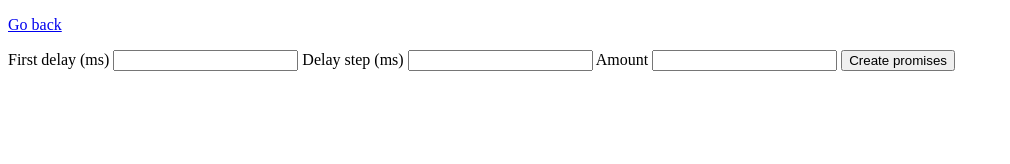
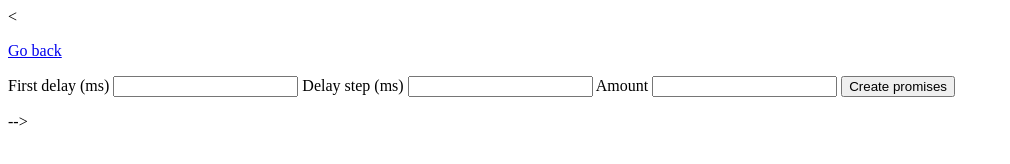
Before and after one commit to kabakmichal/goit-js-hw-09, a plain HTML site: page 03-promises.html in a window 1280 px wide. Shown: the whole page, without its empty margins (0-1010 px from the left). Drawn offline with Linux system fonts and the light colour scheme.

Commit message:
Deploying to gh-pages from @ kabakmichal/goit-js-hw-09@3f2b4f020c586d3c5c483253265de91e1b64e0a7 🚀

```diff
--- a/03-promises.html
+++ b/03-promises.html
@@ -1 +1 @@
-<!DOCTYPE html><html lang="en"><head><script type="module" src="/goit-js-hw-09/02-timer.2d6b6294.js"></script><script nomodule="" defer src="/goit-js-hw-09/02-timer.6d1ff76b.js"></script><meta charset="utf-8"><meta name="viewport" content="width=device-width, initial-scale=1.0"><title>Promise generator</title><link rel="stylesheet" href="/goit-js-hw-09/01-color-switcher.19950fa6.css"></head><body> <p><a href="/goit-js-hw-09/index.html">Go back</a></p> <form class="form"> <label> First delay (ms) <input type="number" name="delay" required> </label> <label> Delay step (ms) <input type="number" name="step" required> </label> <label> Amount <input type="number" name="amount" required> </label> <button type="submit">Create promises</button> </form> <script src="/goit-js-hw-09/03-promises.47cab53b.js" type="module"></script><script src="/goit-js-hw-09/03-promises.9edc71af.js" nomodule="" defer></script> </body></html>
+<<!DOCTYPE html><html lang="en"><head><script type="module" src="/goit-js-hw-09/02-timer.2d6b6294.js"></script><script nomodule="" defer src="/goit-js-hw-09/02-timer.6d1ff76b.js"></script><meta charset="utf-8"><meta name="viewport" content="width=device-width, initial-scale=1.0"><title>Promise generator</title><link rel="stylesheet" href="/goit-js-hw-09/01-color-switcher.19950fa6.css"></head><body> <p><a href="/goit-js-hw-09/index.html">Go back</a></p> <form class="form"> <label> First delay (ms) <input type="number" name="delay" required> </label> <label> Delay step (ms) <input type="number" name="step" required> </label> <label> Amount <input type="number" name="amount" required> </label> <button type="submit">Create promises</button> </form> <script src="/goit-js-hw-09/03-promises.47cab53b.js" type="module"></script><script src="/goit-js-hw-09/03-promises.9edc71af.js" nomodule="" defer></script> </body></html>-->
```
Also changed, not shown: 2 other files.
